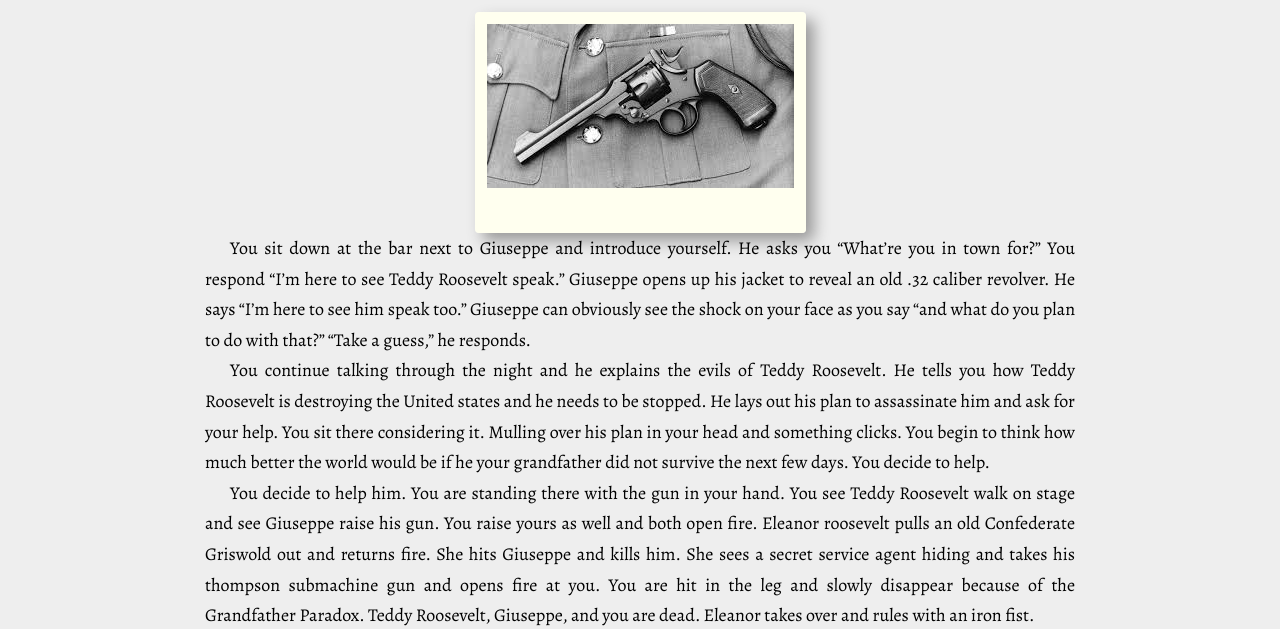
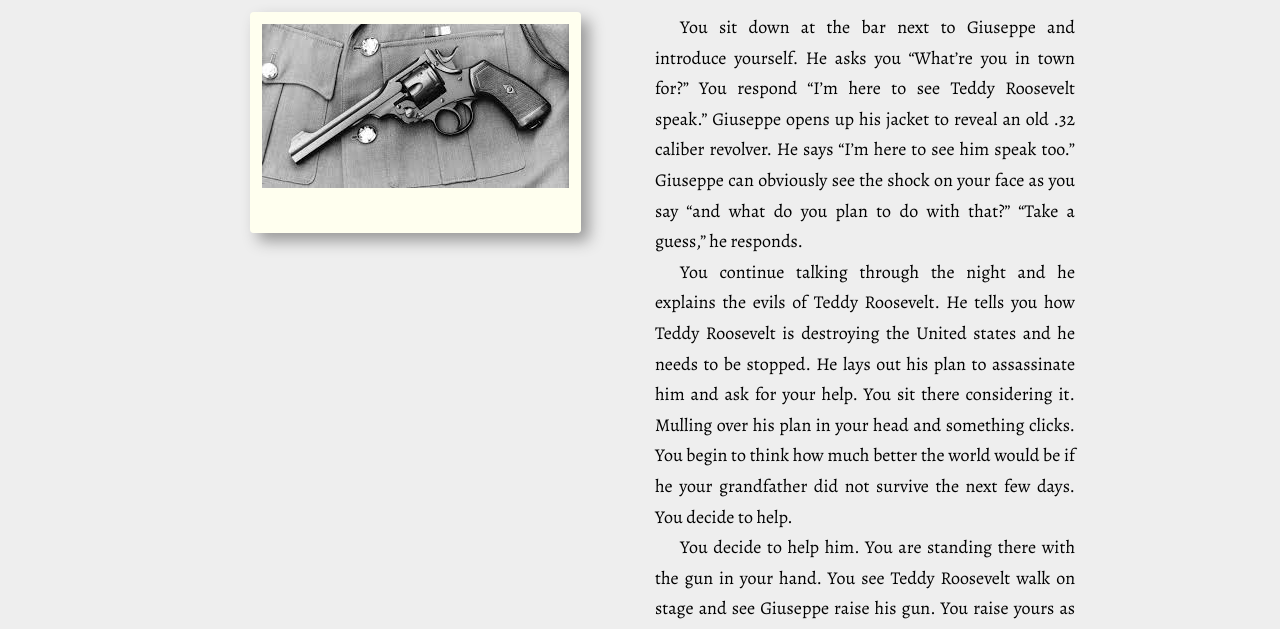
Before and after one commit to BenJetson/cyoa-site, a plain HTML site: page story1aa.html in a window 1280 px wide. Shown: the part 153-782 px from the top of the page. Drawn offline with nearby package versions, Linux system fonts and the light colour scheme.

Commit message:
Fixed the image location for 1aa.

```diff
--- a/story1aa.html
+++ b/story1aa.html
@@ -53,10 +53,12 @@
         <div class="container">
 
             <div class="row">
+                <div class="one-half">
+                    <img class="polaroid" src="img/38revolver.jpg" alt="Revolver">
+                </div>
 
-                <div class="full">
+                <div class="one-half">
 
-                    <img class="polaroid" src="img/38revolver.jpg" alt="Revolver">
 
                     <p>You sit down at the bar next to Giuseppe and introduce yourself. He asks you “What’re you in town for?” You respond “I’m here to see Teddy Roosevelt speak.” Giuseppe opens up his jacket to reveal an old .32 caliber revolver. He says “I’m here to see him speak too.” Giuseppe can obviously see the shock on your face as you say “and what do you plan to do with that?” “Take a guess,” he responds.</p>
 					<p>You continue talking through the night and he explains the evils of Teddy Roosevelt.  He tells you how Teddy Roosevelt is destroying the United states and he needs to be stopped. He lays out his plan to assassinate him and ask for your help. You sit there considering it. Mulling over his plan in your head and something clicks. You begin to think how much better the world would be if he your grandfather did not survive the next few days. You decide to help.</p>
```
